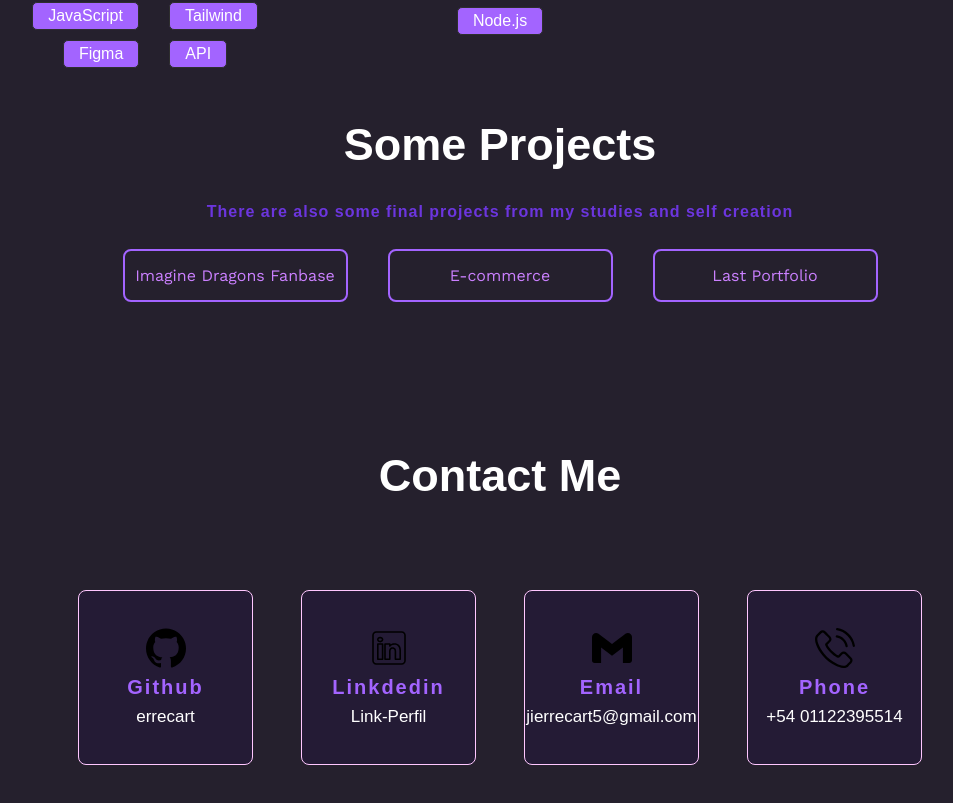
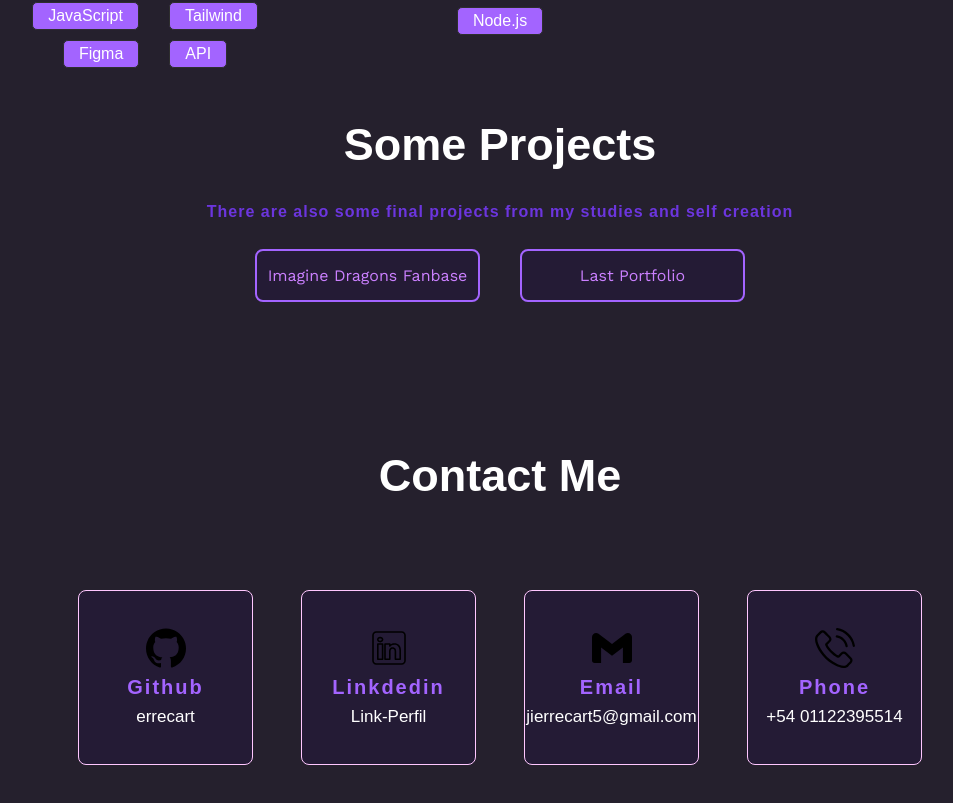
Before and after one commit to errecart/new-portfolio, a React (Create React App) app: page / in a window 1280 px wide. Shown: the part 1901-2704 px from the top of the page, without its empty margins (140-1093 px from the left). Built offline with nearby package versions, Linux system fonts and the light colour scheme; a web font is replaced by a local one.

Commit message:
[changes] bg color [delete] 1 project

```diff
--- a/src/sections/Experience/Experience.jsx
+++ b/src/sections/Experience/Experience.jsx
@@ -64,13 +64,6 @@ const Experience = () => {
                 <li>Imagine Dragons Fanbase</li>
               </a>
               <a
-                href="https://errecart.github.io/ecommerce--project/build"
-                target="_blanck"
-                className="projects"
-              >
-                <li>E-commerce</li>
-              </a>
-              <a
                 href="https://errecart.github.io/portfolio-web/"
                 target="_blanck"
                 className="projects"
--- a/src/sections/Experience/experience.css
+++ b/src/sections/Experience/experience.css
@@ -62,6 +62,7 @@
         margin-top: .5rem;
 
         .projects {
+          background-color: var(--bg-100);
           margin: 20px;
           gap: 10px;
           border-radius: 8px;
```
